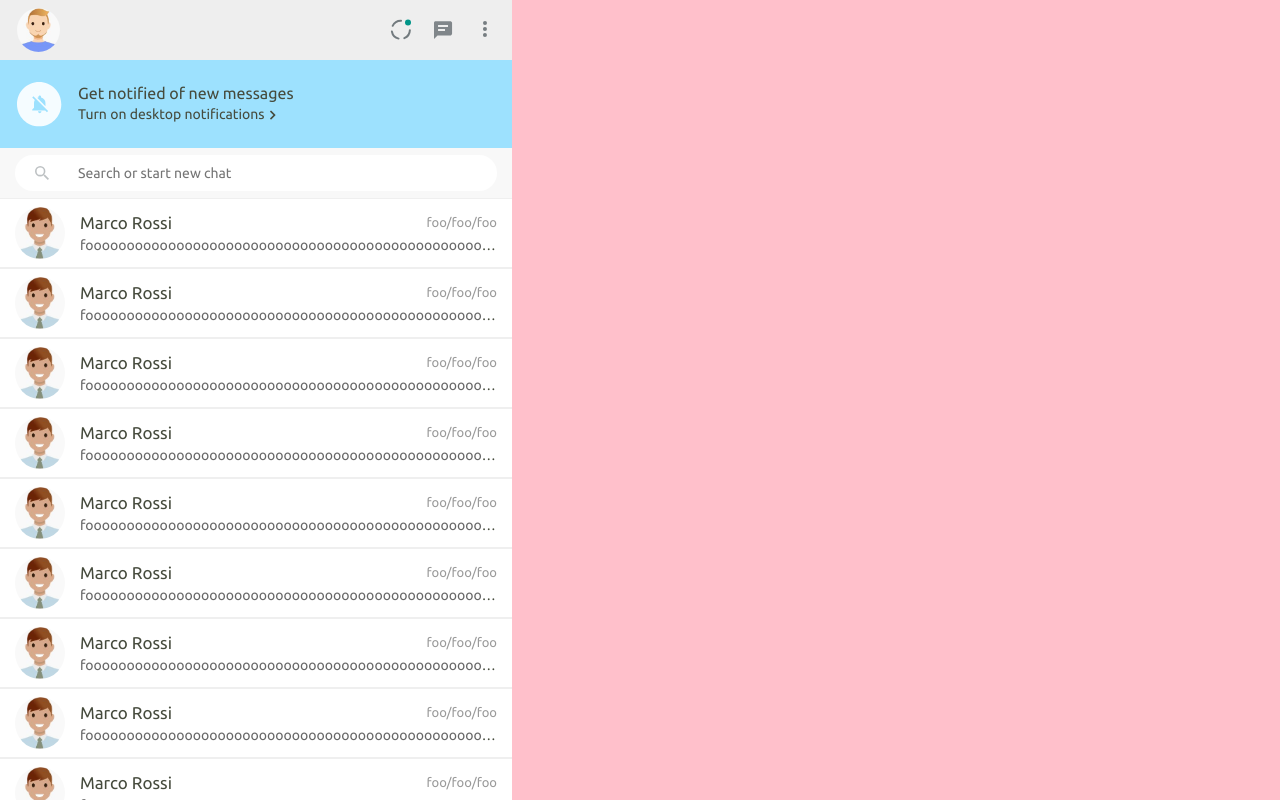
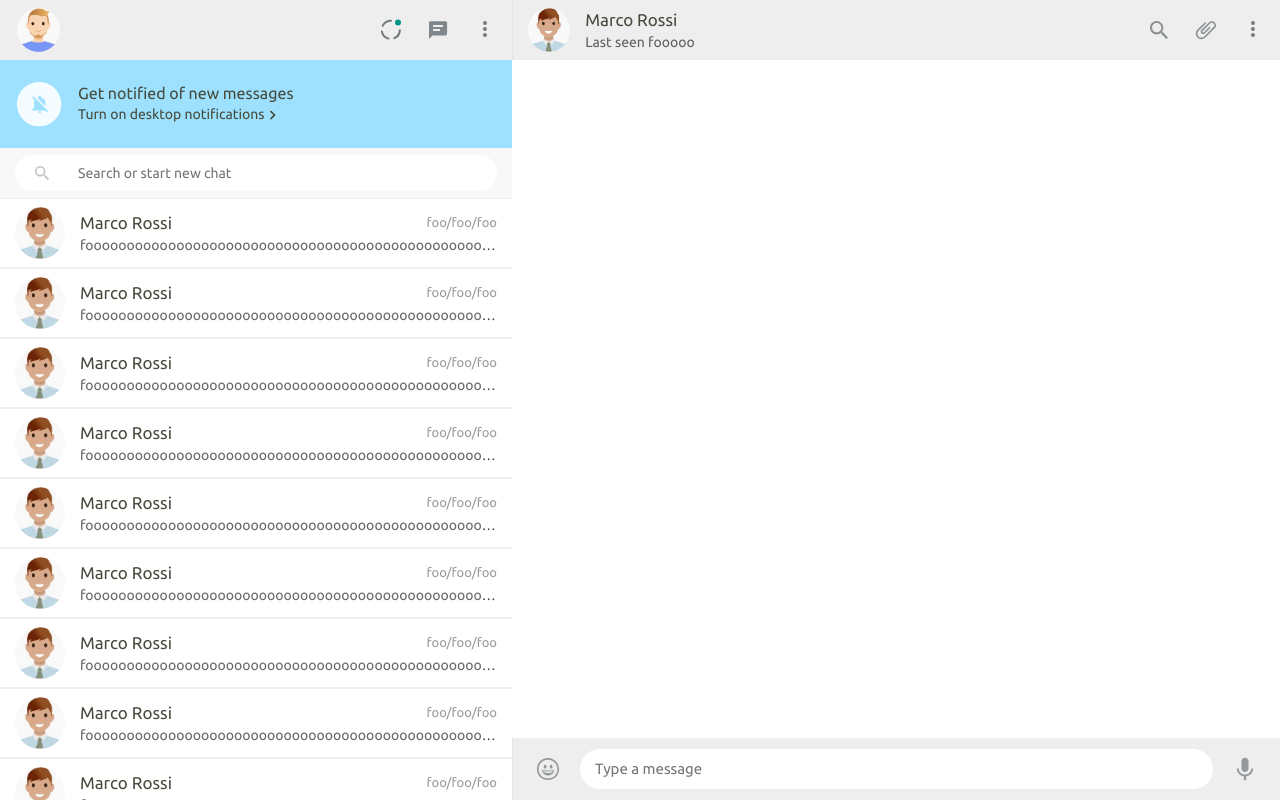
Before and after one commit to ThisIsLeoS/js-html-css-boolzap, a plain HTML site: page index.html in a window 1280 px wide. Drawn offline with nearby package versions, Linux system fonts and the light colour scheme.

Commit message:
show code to the teacher

```diff
--- a/css/master.css
+++ b/css/master.css
@@ -65,17 +65,14 @@
 
         font-family: 'Ubuntu', sans-serif;
         color: #464b3d;
-
-        /* to remove the horizontal scrollbar at low resolutions */
-        overflow-x: hidden;
     }
 
     .left-col {
         float: left;
+        display: flex;
+        flex-direction: column;
         width: 40%;
         height: 100%;
-        display: flex;
-        flex-direction: column;
     }
 
     .left-col > header > nav {
@@ -87,8 +84,8 @@
         justify-content: space-between;
     }
 
-    .left-col > header > nav > .icons-container > img[src*="icon"] {
-        margin-left: 15px;
+    .left-col > header > nav > .icons-container > [src*="icon"] {
+        margin-left: 20px;
         cursor: pointer;
     }
 
@@ -152,11 +149,11 @@
         /* to overwrite bootstrap's CSS */
         border: none;
 
-        color: #6d6d6d;
+        color: #464b3d;
     }
 
     .left-col > main {
-        overflow-y: scroll;
+        overflow-y: auto;
     }
 
     .left-col > main > .chat-info-box {
@@ -186,10 +183,10 @@
     .left-col > main > .chat-info-box > .container > .name-and-day-container {
         display: flex;
         align-items: center;
+        justify-content: space-between;
     }
 
     .left-col > main > .chat-info-box > .container > .name-and-day-container > .contact-name {
-        flex-grow: 1;
         font-size: 17px;
         text-overflow: ellipsis;
         overflow: hidden;
@@ -208,9 +205,74 @@
 
     .right-col {
         float: left;
+        display: flex;
+        flex-direction: column;
         width: 60%;
         height: 100%;
-        background-color: pink; /* debug */
+    }
+
+    .right-col > header > nav {
+        display: flex;
+        height: 60px;
+        border-left: 1px solid #e3e3e3;
+        padding: 8px 15px;
+        background-color: #eeeeee;
+        align-items: center;
+    }
+
+    .right-col > header > nav > .profile-photo {
+        margin-right: 15px;
+        font-size: 17px;
+    }
+
+    .right-col > header > nav > .name-and-last-seen-container {
+        flex-grow: 1;
+    }
+
+    .right-col > header > nav > .name-and-last-seen-container > .contact-name {
+        font-size: 17px;
+    }
+
+    .right-col > header > nav > .name-and-last-seen-container > .last-seen {
+        color: rgba(0, 0, 0, .6);
+    }
+
+    .right-col > header > nav > .icons-container > [src*="icon"] {
+        margin-left: 20px;
+        cursor: pointer;
+    }
+
+    .right-col > .chat-window {
+        flex-grow: 1;
+        background-image: url("img\chat-window-background.jpg");
+    }
+
+    .right-col > footer {
+        display: flex;
+        height: 62px;
+        border-left: 1px solid #e3e3e3;
+        padding: 10px 23px;
+        background-color: #eeeeee;
+        align-items: center;
+    }
+
+    .right-col > footer > .emojis-menu-icon,
+    .right-col > footer > .microphone-icon {
+        cursor: pointer;
+    }
+
+    .right-col > footer > input {
+        flex-grow: 1;
+        margin: 0px 20px;
+
+        /* to overwrite bootstrap's CSS */
+        border: none;
+
+        border-radius: 30px;
+        padding: 10px 15px;
+        color: #7e7d7d;
+        font-size: 15px;
+        line-height: 20px;
     }
 /* /rules used in specific parts of the page */
 
--- a/index.html
+++ b/index.html
@@ -49,7 +49,7 @@
       <!-- search bar -->
       <div class="search-bar-container">
         <div class="search-bar">
-          <img src="img\magnifying-glass-icon.svg" alt="Magnifying glass icon" class="magnifying-glass-icon">
+          <img src="img\magnifying-glass-small-icon.svg" alt="Magnifying glass icon" class="magnifying-glass-icon">
           <input type="text" size="8" placeholder="Search or start new chat">
         </div>
       </div>
@@ -62,7 +62,7 @@
     <main>
 
       <div class="chat-info-box">
-        <img src="img\marco-r-profile-photo.jpg" alt="Marco R.'s photo" class="profile-photo">
+        <img src="img\marco-rossi-profile-photo.jpg" alt="Marco Rossi's photo" class="profile-photo">
         <div class="container">
           <div class="name-and-day-container">
             <span class="contact-name">Marco Rossi</span>
@@ -73,7 +73,7 @@
       </div>
 
       <div class="chat-info-box">
-        <img src="img\marco-r-profile-photo.jpg" alt="Marco R.'s photo" class="profile-photo">
+        <img src="img\marco-rossi-profile-photo.jpg" alt="Marco Rossi's photo" class="profile-photo">
         <div class="container">
           <div class="name-and-day-container">
             <span class="contact-name">Marco Rossi</span>
@@ -84,7 +84,7 @@
       </div>
 
       <div class="chat-info-box">
-        <img src="img\marco-r-profile-photo.jpg" alt="Marco R.'s photo" class="profile-photo">
+        <img src="img\marco-rossi-profile-photo.jpg" alt="Marco Rossi's photo" class="profile-photo">
         <div class="container">
           <div class="name-and-day-container">
             <span class="contact-name">Marco Rossi</span>
@@ -95,7 +95,7 @@
       </div>
 
       <div class="chat-info-box">
-        <img src="img\marco-r-profile-photo.jpg" alt="Marco R.'s photo" class="profile-photo">
+        <img src="img\marco-rossi-profile-photo.jpg" alt="Marco Rossi's photo" class="profile-photo">
         <div class="container">
           <div class="name-and-day-container">
             <span class="contact-name">Marco Rossi</span>
@@ -106,7 +106,7 @@
       </div>
 
       <div class="chat-info-box">
-        <img src="img\marco-r-profile-photo.jpg" alt="Marco R.'s photo" class="profile-photo">
+        <img src="img\marco-rossi-profile-photo.jpg" alt="Marco Rossi's photo" class="profile-photo">
         <div class="container">
           <div class="name-and-day-container">
             <span class="contact-name">Marco Rossi</span>
@@ -117,7 +117,7 @@
       </div>
 
       <div class="chat-info-box">
-        <img src="img\marco-r-profile-photo.jpg" alt="Marco R.'s photo" class="profile-photo">
+        <img src="img\marco-rossi-profile-photo.jpg" alt="Marco Rossi's photo" class="profile-photo">
         <div class="container">
           <div class="name-and-day-container">
             <span class="contact-name">Marco Rossi</span>
@@ -128,7 +128,7 @@
       </div>
 
       <div class="chat-info-box">
-        <img src="img\marco-r-profile-photo.jpg" alt="Marco R.'s photo" class="profile-photo">
+        <img src="img\marco-rossi-profile-photo.jpg" alt="Marco Rossi's photo" class="profile-photo">
         <div class="container">
           <div class="name-and-day-container">
             <span class="contact-name">Marco Rossi</span>
@@ -139,7 +139,7 @@
       </div>
 
       <div class="chat-info-box">
-        <img src="img\marco-r-profile-photo.jpg" alt="Marco R.'s photo" class="profile-photo">
+        <img src="img\marco-rossi-profile-photo.jpg" alt="Marco Rossi's photo" class="profile-photo">
         <div class="container">
           <div class="name-and-day-container">
             <span class="contact-name">Marco Rossi</span>
@@ -150,7 +150,7 @@
       </div>
 
       <div class="chat-info-box">
-        <img src="img\marco-r-profile-photo.jpg" alt="Marco R.'s photo" class="profile-photo">
+        <img src="img\marco-rossi-profile-photo.jpg" alt="Marco Rossi's photo" class="profile-photo">
         <div class="container">
           <div class="name-and-day-container">
             <span class="contact-name">Marco Rossi</span>
@@ -161,7 +161,7 @@
       </div>
 
       <div class="chat-info-box">
-        <img src="img\marco-r-profile-photo.jpg" alt="Marco R.'s photo" class="profile-photo">
+        <img src="img\marco-rossi-profile-photo.jpg" alt="Marco Rossi's photo" class="profile-photo">
         <div class="container">
           <div class="name-and-day-container">
             <span class="contact-name">Marco Rossi</span>
@@ -170,6 +170,7 @@
           <span class="contact-last-msg">foooooooooooooooooooooooooooooooooooooooooooooooooo</span>
         </div>
       </div>
+
     </main>
     <!-- /left col's main -->
 
@@ -179,11 +180,44 @@
   <!-- right col -->
   <section class="right-col">
 
-    <!-- header -->
+    <!-- right col's header -->
     <header>
 
+      <!-- navbar -->
+      <nav>
+        <img src="img\marco-rossi-profile-photo.jpg" alt="Marco Rossi's profile photo" class="profile-photo">
+        <div class="name-and-last-seen-container">
+          <div class="contact-name">
+            Marco Rossi
+          </div>
+          <div class="last-seen">
+            Last seen fooooo
+          </div>
+        </div>
+        <div class="icons-container">
+          <img src="img\magnifying-glass-big-icon.svg" alt="Status icon">
+          <img src="img\attach-icon.svg" alt="Attach icon">
+          <img src="img\menu-icon.svg" alt="Menu icon">
+        </div>
+      </nav>
+      <!-- /navbar -->
+
     </header>
-    <!-- /header -->
+    <!-- /right col's header -->
+
+    <!-- chat window -->
+     <main class="chat-window">
+
+    </main>
+    <!-- /chat window -->
+
+    <!-- footer -->
+    <footer>
+      <img src="img\emojis-menu-icon.svg" alt="A smiling face emoji" class="emojis-menu-icon">
+      <input type="text" placeholder="Type a message">
+      <img src="img\microphone-icon.svg" alt="A microphone's icon" class="microphone-icon">
+    </footer>
+    <!-- /footer -->
 
   </section>
   <!-- /right col -->
```
Also changed, not shown: img/attach-icon.svg (added), img/chat-window-background.jpg (added), img/emojis-menu-icon.svg (added), img/magnifying-glass-big-icon.svg (added), img/magnifying-glass-small-icon.svg (renamed from img/magnifying-glass-icon.svg), img/marco-rossi-profile-photo.JPG (renamed from img/marco-r-profile-photo.JPG), img/microphone-icon.svg (added), 1 other file.
